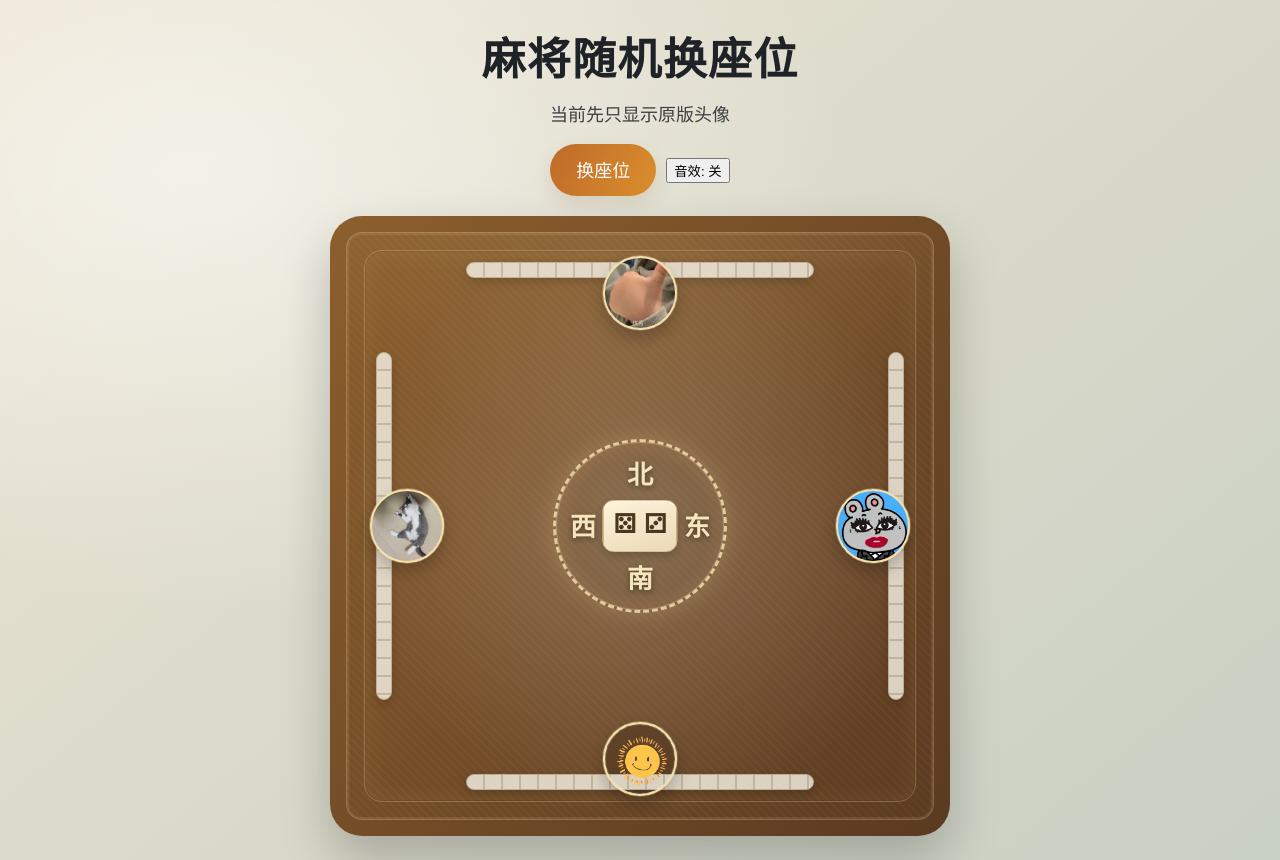
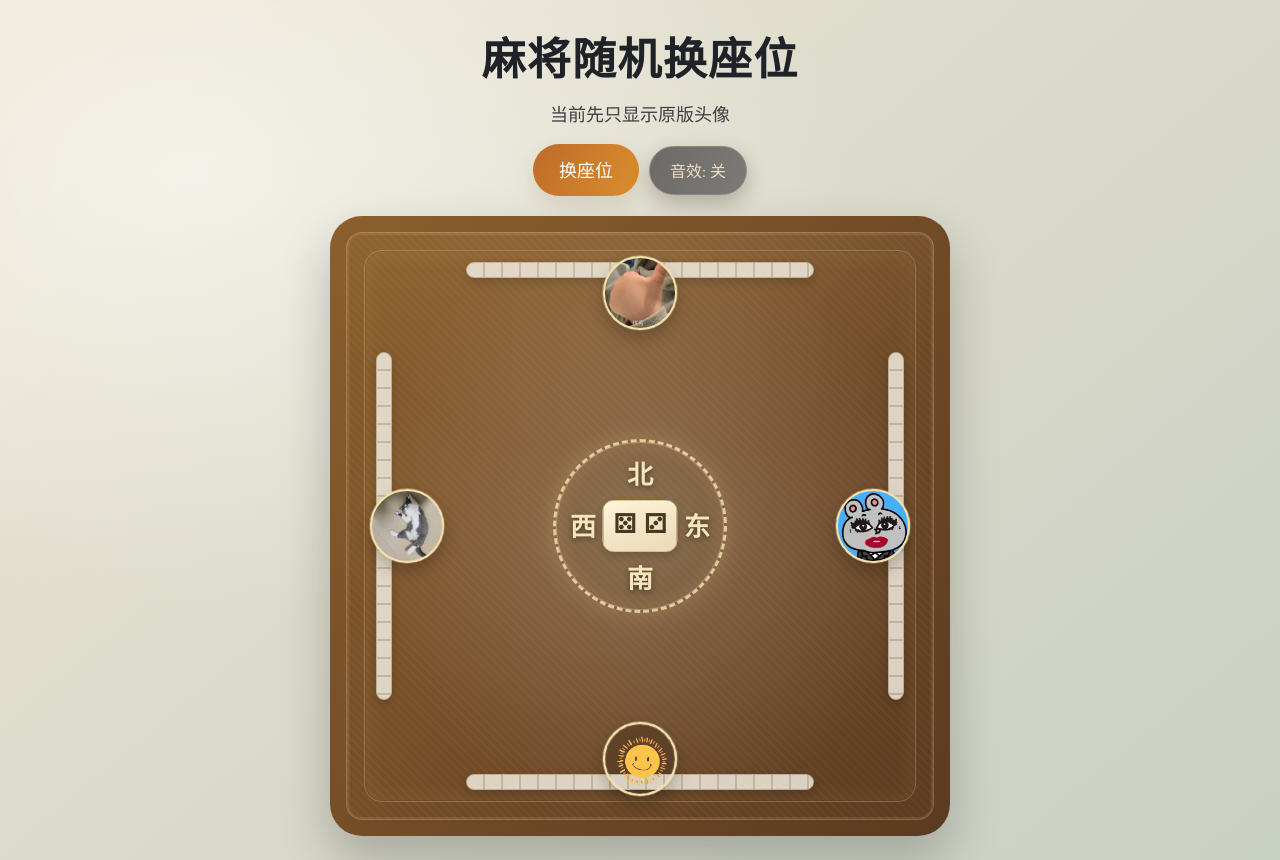
Before and after one commit to dgqb-0527/majiang, a plain HTML site: page index.html in a window 1280 px wide. Both pictures are taken after a click on the button "音效: 开". Drawn offline with Linux system fonts and the light colour scheme.

Commit message:
Update styles.css

```diff
--- a/styles.css
+++ b/styles.css
@@ -84,6 +84,34 @@ body {
 #shuffleBtn:disabled {
   opacity: 0.65;
   cursor: not-allowed;
+}
+
+#soundToggleBtn {
+  border: 1px solid #a47e49;
+  color: #f5e6c4;
+  cursor: pointer;
+  font-size: 16px;
+  padding: 11px 20px;
+  border-radius: 999px;
+  font-family: inherit;
+  background: linear-gradient(120deg, #5f4325, #7a5932);
+  box-shadow: 0 8px 20px #22130840;
+  transition: transform 0.15s ease, box-shadow 0.15s ease, filter 0.15s ease;
+}
+
+#soundToggleBtn:hover {
+  transform: translateY(-1px);
+  filter: saturate(1.06);
+}
+
+#soundToggleBtn:active {
+  transform: translateY(1px);
+}
+
+#soundToggleBtn[aria-pressed="false"] {
+  color: #eadbc3;
+  background: linear-gradient(120deg, #6b6a66, #7d7b77);
+  border-color: #8b887f;
 }
 
 .table-wrap {
```
